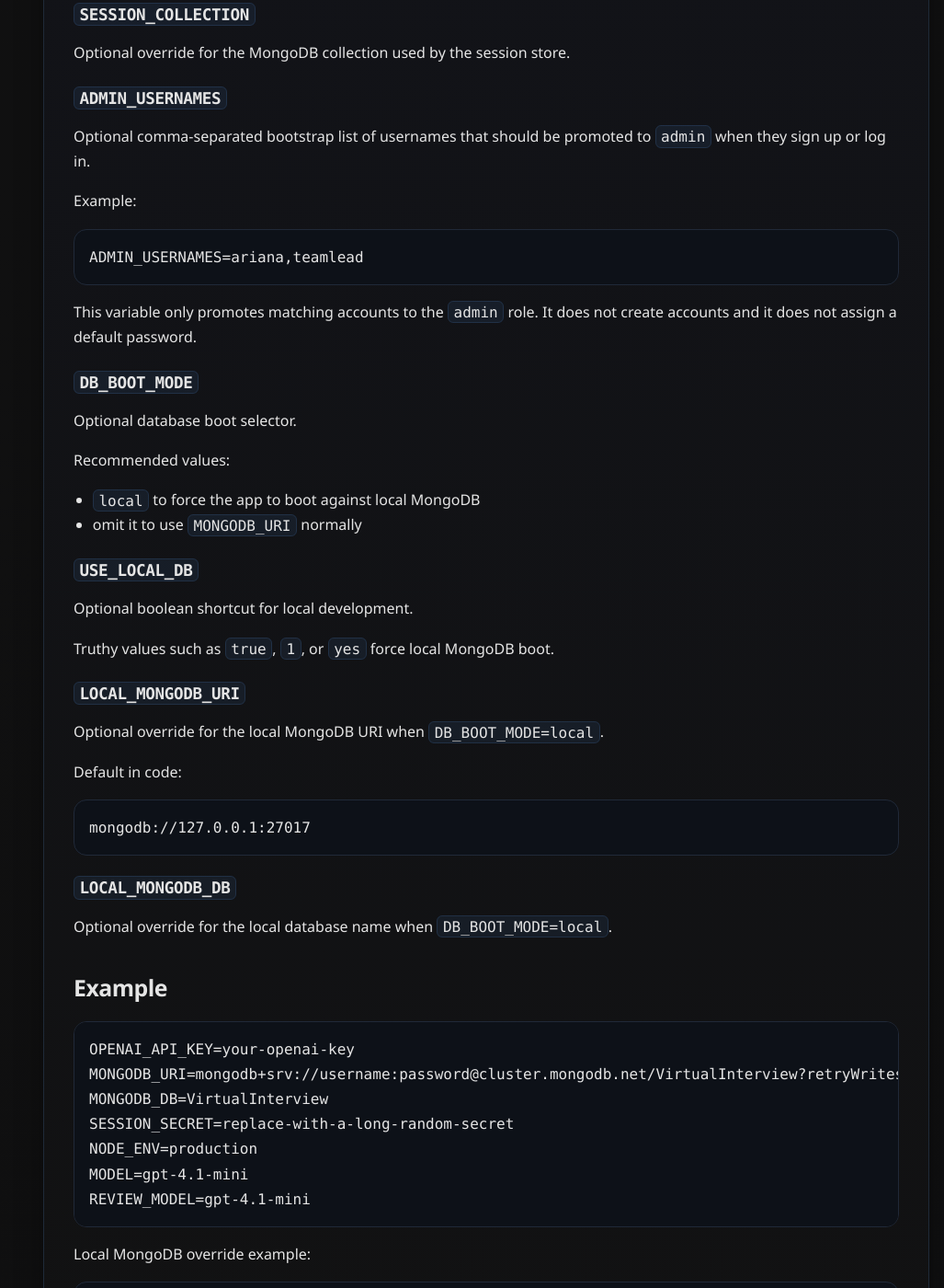
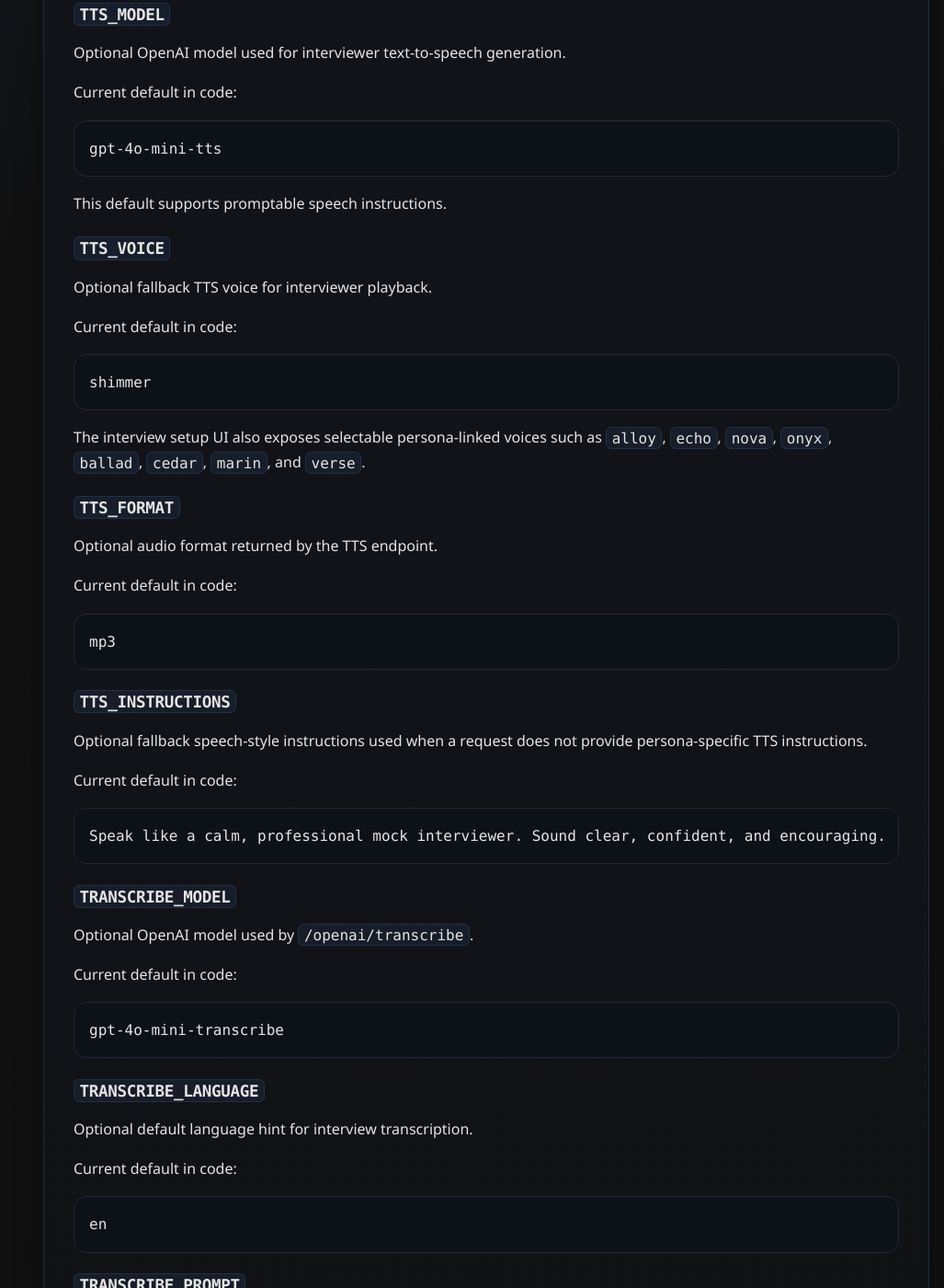
Before and after one commit to oaxacaariana/VirtualInterview, a Jekyll site: the page built from docs/environment.md, in a window 1280 px wide and 1400 px high, scrolled down 1628 px. Shown: the whole window at 92% size, without its empty margins (253-1280 px from the left). Built offline with Jekyll 4.4.1, drawn with Linux system fonts in a browser that asks for light colours; our own code applies the rules of GitHub Pages for plain Markdown files; some of the changed text lies outside the part shown.

Commit message:
Documentation

````diff
--- a/docs/environment.md
+++ b/docs/environment.md
@@ -55,6 +55,80 @@ Optional override for interview review generation.
 
 If omitted, the app falls back to `MODEL`.
 
+### `TTS_MODEL`
+
+Optional OpenAI model used for interviewer text-to-speech generation.
+
+Current default in code:
+
+```env
+gpt-4o-mini-tts
+```
+
+This default supports promptable speech instructions.
+
+### `TTS_VOICE`
+
+Optional fallback TTS voice for interviewer playback.
+
+Current default in code:
+
+```env
+shimmer
+```
+
+The interview setup UI also exposes selectable persona-linked voices such as `alloy`, `echo`, `nova`, `onyx`, `ballad`, `cedar`, `marin`, and `verse`.
+
+### `TTS_FORMAT`
+
+Optional audio format returned by the TTS endpoint.
+
+Current default in code:
+
+```env
+mp3
+```
+
+### `TTS_INSTRUCTIONS`
+
+Optional fallback speech-style instructions used when a request does not provide persona-specific TTS instructions.
+
+Current default in code:
+
+```env
+Speak like a calm, professional mock interviewer. Sound clear, confident, and encouraging.
+```
+
+### `TRANSCRIBE_MODEL`
+
+Optional OpenAI model used by `/openai/transcribe`.
+
+Current default in code:
+
+```env
+gpt-4o-mini-transcribe
+```
+
+### `TRANSCRIBE_LANGUAGE`
+
+Optional default language hint for interview transcription.
+
+Current default in code:
+
+```env
+en
+```
+
+### `TRANSCRIBE_PROMPT`
+
+Optional default transcription prompt.
+
+Current default in code:
+
+```env
+Transcribe spoken interview answers clearly, preserving punctuation and common technical terms.
+```
+
 ### `SESSION_COLLECTION`
 
 Optional override for the MongoDB collection used by the session store.
@@ -111,6 +185,11 @@ SESSION_SECRET=replace-with-a-long-random-secret
 NODE_ENV=production
 MODEL=gpt-4.1-mini
 REVIEW_MODEL=gpt-4.1-mini
+TTS_MODEL=gpt-4o-mini-tts
+TTS_VOICE=shimmer
+TTS_FORMAT=mp3
+TRANSCRIBE_MODEL=gpt-4o-mini-transcribe
+TRANSCRIBE_LANGUAGE=en
 ```
 
 Local MongoDB override example:
@@ -127,3 +206,4 @@ LOCAL_MONGODB_DB=VirtualInterviewLocal
 - Rotate secrets if they are ever pasted into chat, screenshots, or Git history.
 - Atlas passwords with special characters must be URL-encoded in `MONGODB_URI`.
 - `DB_BOOT_MODE=local` makes both the main app connection and the session store use local MongoDB together.
+- Persona-specific TTS instructions chosen in the interview setup flow override the global `TTS_INSTRUCTIONS` fallback for that session.
````
Also changed, not shown: docs/architecture.md (+13 -7 lines), docs/data-model.md (+8 -1 lines), docs/overview.md (+10 -9 lines), docs/routes.md (+23 -8 lines), docs/setup.md (+4 -0 lines), README.md.
